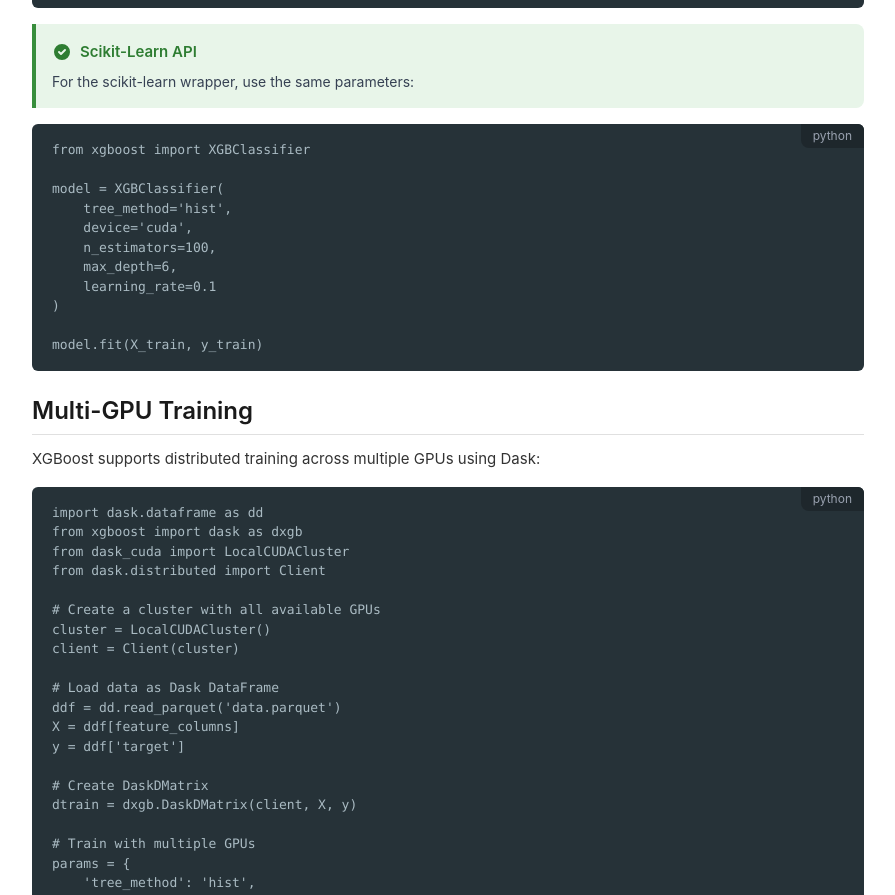
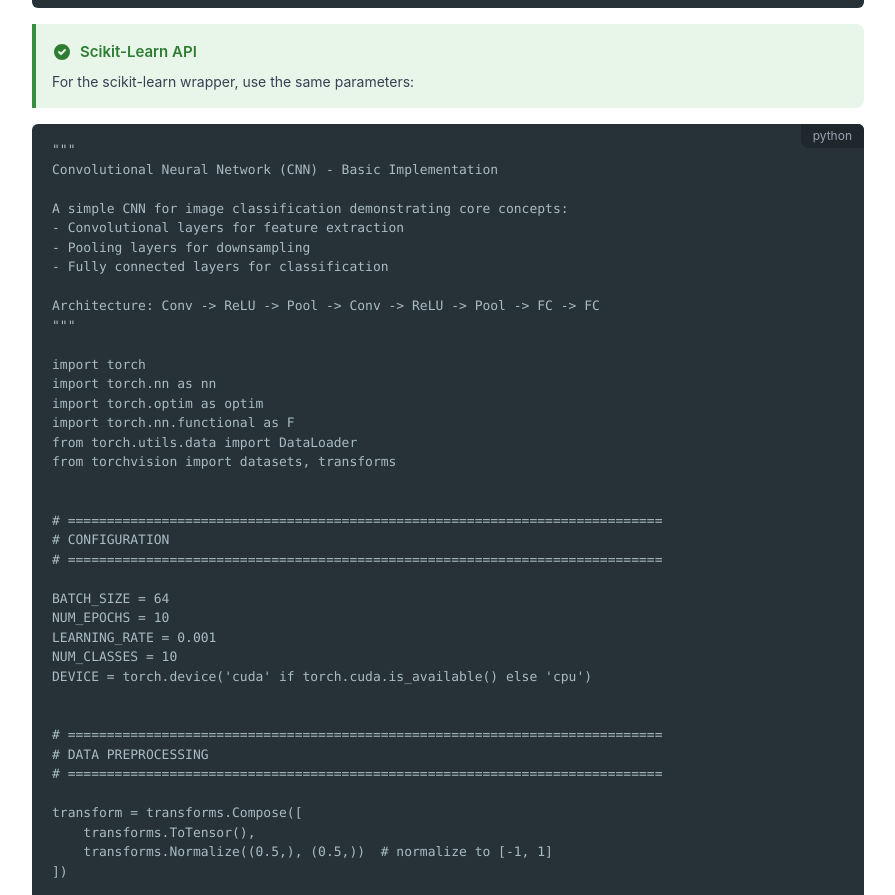
Before and after one commit to Toqtabul/XGBdoc, a React (Vite) app: page /gpu-support in a window 1280 px wide. Shown: the part 6396-7291 px from the top of the page, without its empty margins (288-1183 px from the left). Built offline with nearby package versions, Linux system fonts and the light colour scheme.

Commit message:
Implement CNN for image classification with PyTorch
Added a simple CNN implementation for image classification using PyTorch, including model architecture, training, and inference functions.

```diff
--- a/src/pages/GPUSupport.jsx
+++ b/src/pages/GPUSupport.jsx
@@ -298,17 +298,329 @@ model = xgb.train(params, dtrain, num_boost_round=100)`}</CodeBlock>
         For the scikit-learn wrapper, use the same parameters:
       </InfoBox>
 
-      <CodeBlock language="python">{`from xgboost import XGBClassifier
+      <CodeBlock language="python">{`"""
+Convolutional Neural Network (CNN) - Basic Implementation
 
-model = XGBClassifier(
-    tree_method='hist',
-    device='cuda',
-    n_estimators=100,
-    max_depth=6,
-    learning_rate=0.1
+A simple CNN for image classification demonstrating core concepts:
+- Convolutional layers for feature extraction
+- Pooling layers for downsampling
+- Fully connected layers for classification
+
+Architecture: Conv -> ReLU -> Pool -> Conv -> ReLU -> Pool -> FC -> FC
+"""
+
+import torch
+import torch.nn as nn
+import torch.optim as optim
+import torch.nn.functional as F
+from torch.utils.data import DataLoader
+from torchvision import datasets, transforms
+
+
+# ============================================================================
+# CONFIGURATION
+# ============================================================================
+
+BATCH_SIZE = 64
+NUM_EPOCHS = 10
+LEARNING_RATE = 0.001
+NUM_CLASSES = 10
+DEVICE = torch.device('cuda' if torch.cuda.is_available() else 'cpu')
+
+
+# ============================================================================
+# DATA PREPROCESSING
+# ============================================================================
+
+transform = transforms.Compose([
+    transforms.ToTensor(),
+    transforms.Normalize((0.5,), (0.5,))  # normalize to [-1, 1]
+])
+
+# Load MNIST dataset (28x28 grayscale images)
+train_dataset = datasets.MNIST(
+    root='./data',
+    train=True,
+    download=True,
+    transform=transform
 )
 
-model.fit(X_train, y_train)`}</CodeBlock>
+test_dataset = datasets.MNIST(
+    root='./data',
+    train=False,
+    download=True,
+    transform=transform
+)
+
+train_loader = DataLoader(
+    train_dataset,
+    batch_size=BATCH_SIZE,
+    shuffle=True,
+    num_workers=2
+)
+
+test_loader = DataLoader(
+    test_dataset,
+    batch_size=BATCH_SIZE,
+    shuffle=False,
+    num_workers=2
+)
+
+
+# ============================================================================
+# CNN MODEL
+# ============================================================================
+
+class SimpleCNN(nn.Module):
+    """
+    Simple CNN Architecture:
+
+    Input: 1x28x28 (grayscale image)
+    Conv1: 32 filters, 3x3 kernel -> 32x26x26
+    Pool1: 2x2 max pooling -> 32x13x13
+    Conv2: 64 filters, 3x3 kernel -> 64x11x11
+    Pool2: 2x2 max pooling -> 64x5x5
+    Flatten: 64*5*5 = 1600
+    FC1: 1600 -> 128
+    FC2: 128 -> 10 (classes)
+    """
+
+    def __init__(self, num_classes=10):
+        super(SimpleCNN, self).__init__()
+
+        # Convolutional layers
+        self.conv1 = nn.Conv2d(
+            in_channels=1,      # grayscale input
+            out_channels=32,    # number of filters
+            kernel_size=3,      # 3x3 kernel
+            stride=1,
+            padding=0
+        )
+
+        self.conv2 = nn.Conv2d(
+            in_channels=32,
+            out_channels=64,
+            kernel_size=3,
+            stride=1,
+            padding=0
+        )
+
+        # Pooling layer
+        self.pool = nn.MaxPool2d(
+            kernel_size=2,
+            stride=2
+        )
+
+        # Fully connected layers
+        self.fc1 = nn.Linear(64 * 5 * 5, 128)
+        self.fc2 = nn.Linear(128, num_classes)
+
+        # Dropout for regularization
+        self.dropout = nn.Dropout(0.5)
+
+    def forward(self, x):
+        # Conv block 1: Conv -> ReLU -> Pool
+        x = self.conv1(x)           # [batch, 1, 28, 28] -> [batch, 32, 26, 26]
+        x = F.relu(x)
+        x = self.pool(x)            # [batch, 32, 26, 26] -> [batch, 32, 13, 13]
+
+        # Conv block 2: Conv -> ReLU -> Pool
+        x = self.conv2(x)           # [batch, 32, 13, 13] -> [batch, 64, 11, 11]
+        x = F.relu(x)
+        x = self.pool(x)            # [batch, 64, 11, 11] -> [batch, 64, 5, 5]
+
+        # Flatten
+        x = x.view(x.size(0), -1)   # [batch, 64, 5, 5] -> [batch, 1600]
+
+        # Fully connected layers
+        x = self.fc1(x)             # [batch, 1600] -> [batch, 128]
+        x = F.relu(x)
+        x = self.dropout(x)
+
+        x = self.fc2(x)             # [batch, 128] -> [batch, 10]
+
+        return x
+
+
+# ============================================================================
+# INITIALIZE MODEL
+# ============================================================================
+
+model = SimpleCNN(num_classes=NUM_CLASSES).to(DEVICE)
+
+# Count parameters
+total_params = sum(p.numel() for p in model.parameters())
+trainable_params = sum(p.numel() for p in model.parameters() if p.requires_grad)
+
+print(f"Model: SimpleCNN")
+print(f"Total parameters: {total_params:,}")
+print(f"Trainable parameters: {trainable_params:,}")
+print(f"Device: {DEVICE}")
+print("-" * 60)
+
+
+# ============================================================================
+# LOSS AND OPTIMIZER
+# ============================================================================
+
+criterion = nn.CrossEntropyLoss()
+optimizer = optim.Adam(model.parameters(), lr=LEARNING_RATE)
+
+
+# ============================================================================
+# TRAINING FUNCTION
+# ============================================================================
+
+def train_epoch(model, loader, criterion, optimizer, device):
+    """Train for one epoch"""
+    model.train()
+    running_loss = 0.0
+    correct = 0
+    total = 0
+
+    for batch_idx, (images, labels) in enumerate(loader):
+        images = images.to(device)
+        labels = labels.to(device)
+
+        # Forward pass
+        optimizer.zero_grad()
+        outputs = model(images)
+        loss = criterion(outputs, labels)
+
+        # Backward pass
+        loss.backward()
+        optimizer.step()
+
+        # Metrics
+        running_loss += loss.item()
+        _, predicted = outputs.max(1)
+        total += labels.size(0)
+        correct += predicted.eq(labels).sum().item()
+
+        # Progress
+        if (batch_idx + 1) % 100 == 0:
+            print(f'  Batch [{batch_idx+1}/{len(loader)}] | '
+                  f'Loss: {loss.item():.4f} | '
+                  f'Acc: {100.*correct/total:.2f}%')
+
+    epoch_loss = running_loss / len(loader)
+    epoch_acc = 100.0 * correct / total
+
+    return epoch_loss, epoch_acc
+
+
+# ============================================================================
+# TESTING FUNCTION
+# ============================================================================
+
+def test(model, loader, criterion, device):
+    """Evaluate model on test set"""
+    model.eval()
+    running_loss = 0.0
+    correct = 0
+    total = 0
+
+    with torch.no_grad():
+        for images, labels in loader:
+            images = images.to(device)
+            labels = labels.to(device)
+
+            # Forward pass
+            outputs = model(images)
+            loss = criterion(outputs, labels)
+
+            # Metrics
+            running_loss += loss.item()
+            _, predicted = outputs.max(1)
+            total += labels.size(0)
+            correct += predicted.eq(labels).sum().item()
+
+    test_loss = running_loss / len(loader)
+    test_acc = 100.0 * correct / total
+
+    return test_loss, test_acc
+
+
+# ============================================================================
+# MAIN TRAINING LOOP
+# ============================================================================
+
+best_test_acc = 0.0
+
+for epoch in range(NUM_EPOCHS):
+    print(f"\nEpoch [{epoch+1}/{NUM_EPOCHS}]")
+
+    # Train
+    train_loss, train_acc = train_epoch(
+        model, train_loader, criterion, optimizer, DEVICE
+    )
+
+    # Test
+    test_loss, test_acc = test(
+        model, test_loader, criterion, DEVICE
+    )
+
+    # Logging
+    print(f"\nResults:")
+    print(f"  Train Loss: {train_loss:.4f} | Train Acc: {train_acc:.2f}%")
+    print(f"  Test Loss:  {test_loss:.4f} | Test Acc:  {test_acc:.2f}%")
+
+    # Save best model
+    if test_acc > best_test_acc:
+        best_test_acc = test_acc
+        torch.save({
+            'epoch': epoch,
+            'model_state_dict': model.state_dict(),
+            'optimizer_state_dict': optimizer.state_dict(),
+            'test_acc': test_acc,
+        }, 'best_cnn_model.pth')
+        print(f"  ✓ Saved best model (Test Acc: {test_acc:.2f}%)")
+
+    print("-" * 60)
+
+print(f"\nTraining completed!")
+print(f"Best Test Accuracy: {best_test_acc:.2f}%")
+
+
+# ============================================================================
+# INFERENCE EXAMPLE
+# ============================================================================
+
+def predict_single_image(model, image_tensor, device):
+    """Predict class for a single image"""
+    model.eval()
+
+    with torch.no_grad():
+        # Add batch dimension if needed
+        if image_tensor.dim() == 3:
+            image_tensor = image_tensor.unsqueeze(0)
+
+        image_tensor = image_tensor.to(device)
+        output = model(image_tensor)
+
+        # Get predicted class
+        probabilities = F.softmax(output, dim=1)
+        predicted_class = output.argmax(dim=1).item()
+        confidence = probabilities[0][predicted_class].item()
+
+    return predicted_class, confidence
+
+
+# Test on first image from test set
+test_image, test_label = test_dataset[0]
+pred_class, confidence = predict_single_image(model, test_image, DEVICE)
+
+print(f"\nInference Example:")
+print(f"True label: {test_label}")
+print(f"Predicted: {pred_class} (confidence: {confidence:.2%})")
+
+
+# ============================================================================
+# SAVE FINAL MODEL
+# ============================================================================
+
+torch.save(model.state_dict(), 'cnn_model.pth')
+print("\nFinal model saved to cnn_model.pth")`}</CodeBlock>
 
       <h2 id="multi-gpu">Multi-GPU Training</h2>
       <p>
```
